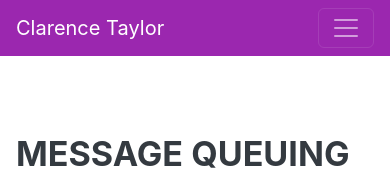
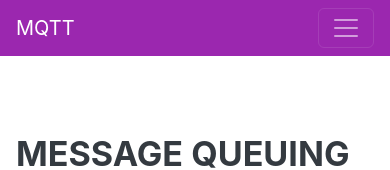
Before and after one commit to juliabarf/mqtt, a plain HTML site: page index.html in a window 390 px wide. Shown: the top 170 px of the page. Drawn offline with nearby package versions, Linux system fonts and the light colour scheme; a web font is replaced by a local one.

Commit message:
update index

```diff
--- a/index.html
+++ b/index.html
@@ -5,7 +5,7 @@
         <meta name="viewport" content="width=device-width, initial-scale=1, shrink-to-fit=no" />
         <meta name="description" content="" />
         <meta name="author" content="" />
-        <title>Resume - Start Bootstrap Theme</title>
+        <title>MQTT</title>
         <link rel="icon" type="image/x-icon" href="assets/img/favicon.ico" />
         <!-- Font Awesome icons (free version)-->
         <script src="https://use.fontawesome.com/releases/v6.3.0/js/all.js" crossorigin="anonymous"></script>
@@ -19,7 +19,7 @@
         <!-- Navigation-->
         <nav class="navbar navbar-expand-lg navbar-dark bg-primary fixed-top" id="sideNav">
             <a class="navbar-brand js-scroll-trigger" href="#page-top">
-                <span class="d-block d-lg-none">Clarence Taylor</span>
+                <span class="d-block d-lg-none">MQTT</span>
                 <span class="d-none d-lg-block"><img src="assets/img/mqqt.png" alt="..." style="height: 100px;"/></span>
             </a>
             <button class="navbar-toggler" type="button" data-bs-toggle="collapse" data-bs-target="#navbarResponsive" aria-controls="navbarResponsive" aria-expanded="false" aria-label="Toggle navigation"><span class="navbar-toggler-icon"></span></button>
```
